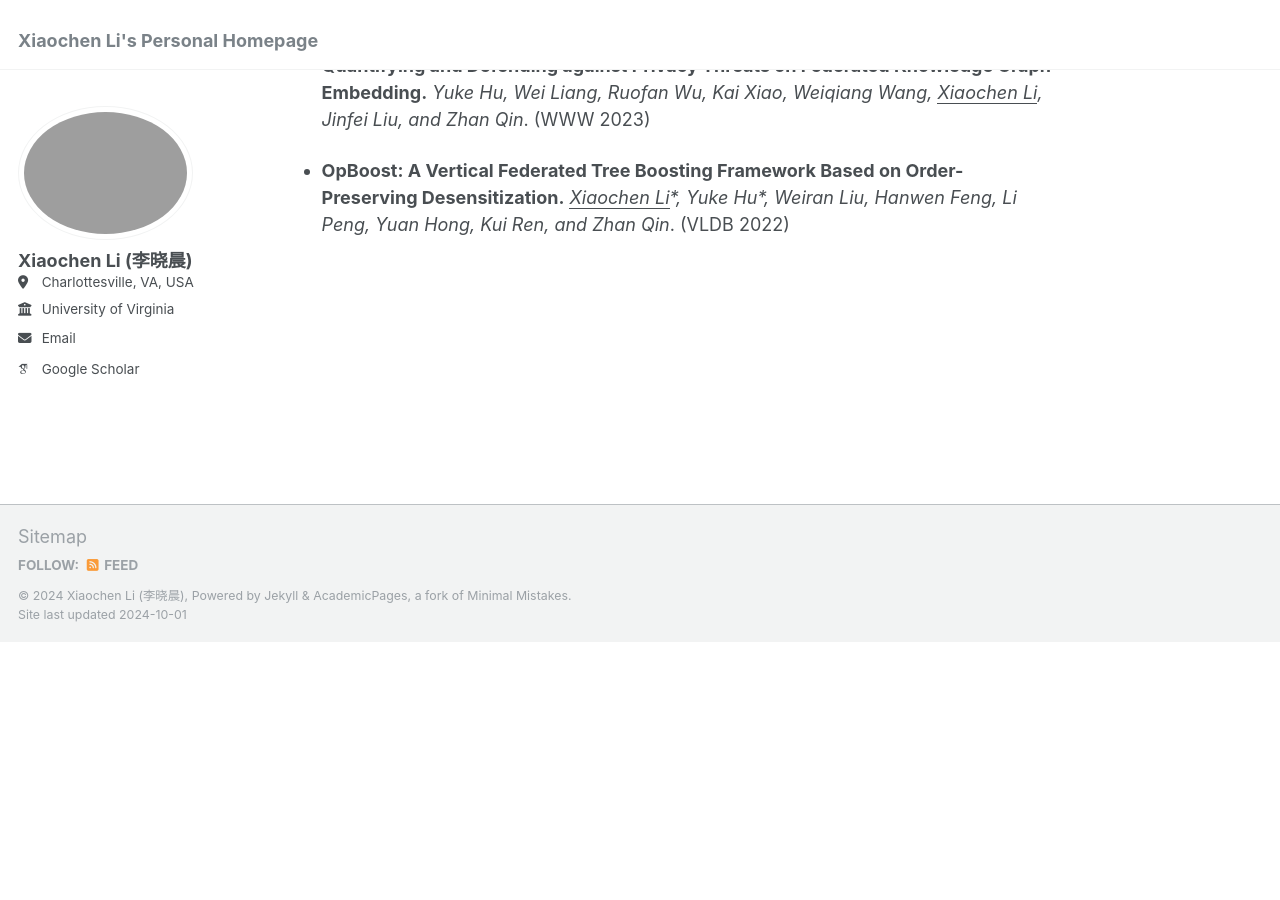
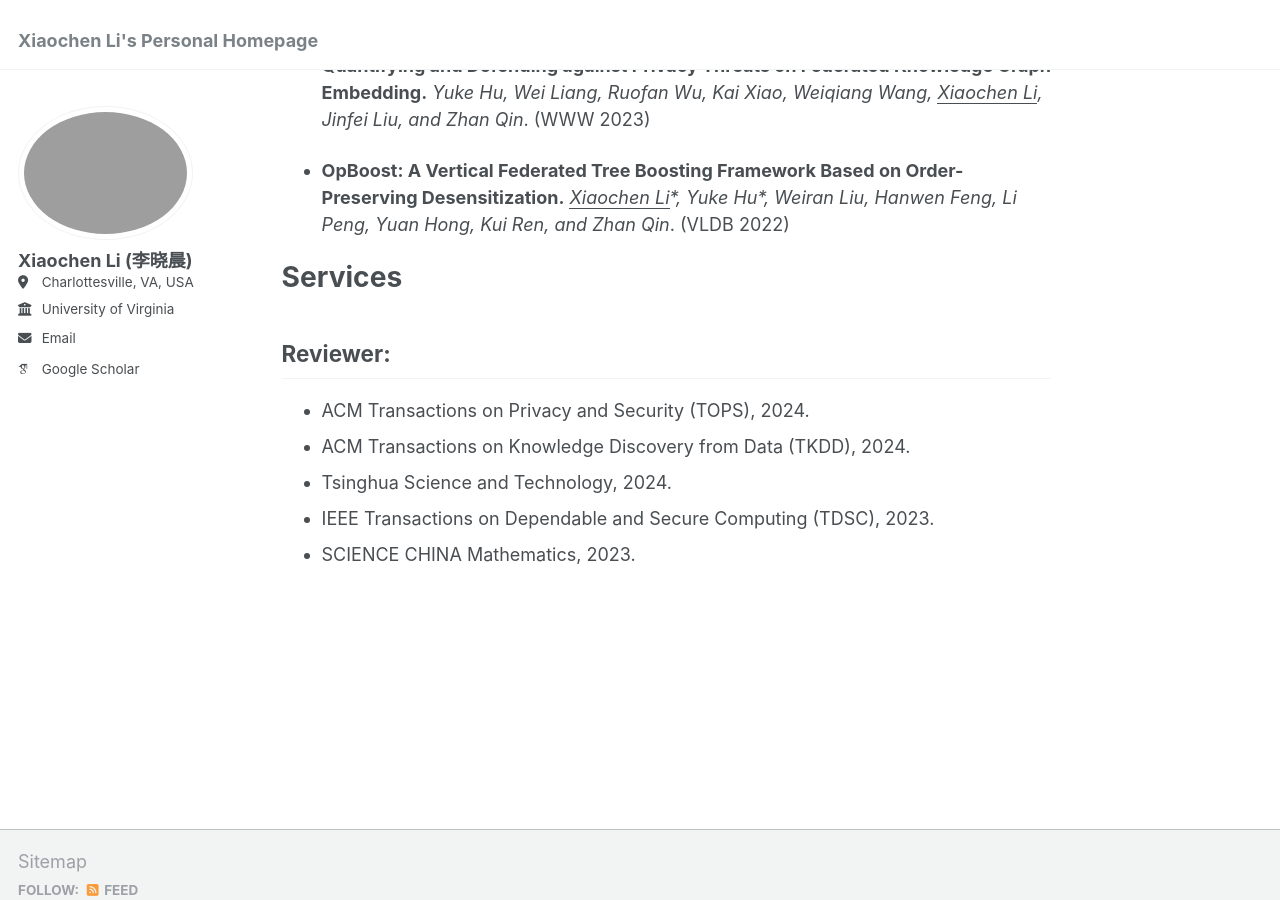
Before and after one commit to XiaochenLi-w/XiaochenLi-w.github.io, a Jekyll site: the page built from _pages/about.md, in a window 1280 px wide and 900 px high, scrolled down 882 px. Built offline with Jekyll 4.4.1, drawn with Linux system fonts in a browser that asks for light colours; some web fonts are replaced; before the commit the page ends 1524 px from its top, so only the background shows below that.

Commit message:
Update about.md

```diff
--- a/_pages/about.md
+++ b/_pages/about.md
@@ -31,3 +31,11 @@ My recent research interests focus on Differential Privacy and Machine Unlearnin
 
 - **OpBoost: A Vertical Federated Tree Boosting Framework Based on Order-Preserving Desensitization.**
   *<u>Xiaochen Li</u>\*, Yuke Hu\*, Weiran Liu, Hanwen Feng, Li Peng, Yuan Hong, Kui Ren, and Zhan Qin*. (VLDB 2022)
+
+# Services
+## Reviewer:
+- ACM Transactions on Privacy and Security (TOPS), 2024.
+- ACM Transactions on Knowledge Discovery from Data (TKDD), 2024.
+- Tsinghua Science and Technology, 2024.
+- IEEE Transactions on Dependable and Secure Computing (TDSC), 2023.
+- SCIENCE CHINA Mathematics, 2023.
```
